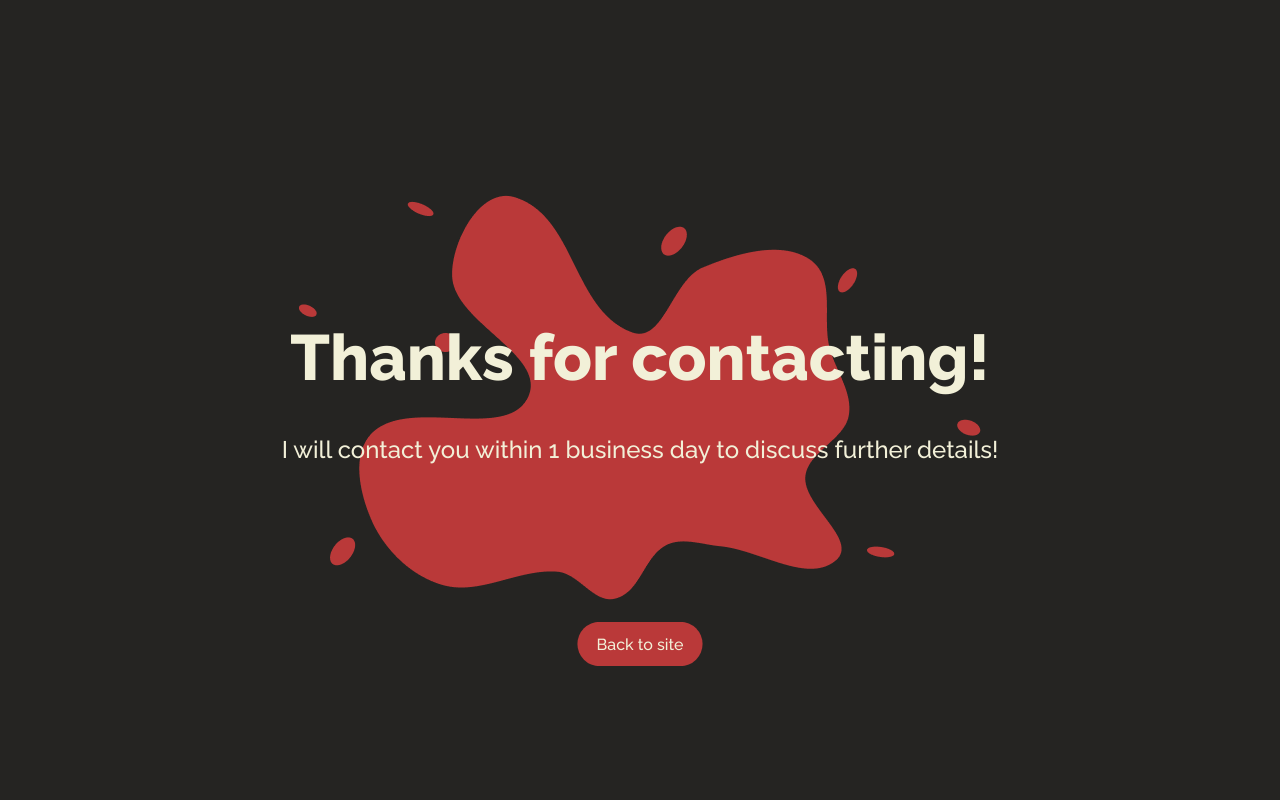
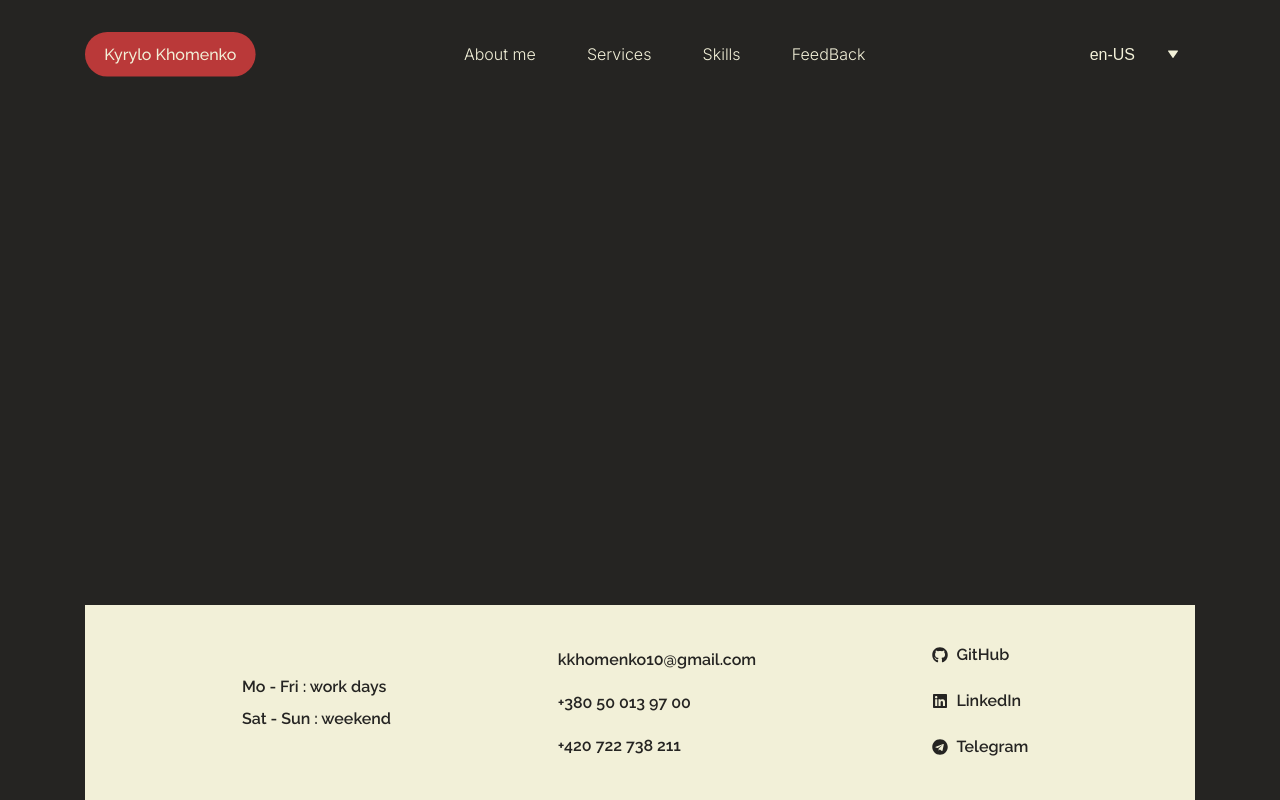
Before and after one commit to kiz0r/presentation-project, a React (Vite) app: page / in a window 1280 px wide. Built offline with nearby package versions, Linux system fonts and the light colour scheme.

Commit message:
Start to develop Skills section

```diff
--- a/src/App.jsx
+++ b/src/App.jsx
@@ -4,7 +4,7 @@ import './locale'
 import ThankYouPage from './pages/ThankYouPage'
 
 function App () {
-  return <ThankYouPage />
+  return <MainPage />
 }
 
 export default App
--- /dev/null
+++ b/src/components/Skills/index.jsx
@@ -0,0 +1,5 @@
+const Skills = () => {
+  return <section id='skills'></section>
+}
+
+export default Skills
--- a/src/pages/MainPage/index.jsx
+++ b/src/pages/MainPage/index.jsx
@@ -1,11 +1,14 @@
 import Header from '../../components/Header'
 import Footer from '../../components/Footer'
+import Skills from '../../components/Skills'
 
 const MainPage = () => {
   return (
     <>
       <Header />
-      <main></main>
+      <main>
+        <Skills />
+      </main>
       <Footer />
     </>
   )
```
Also changed, not shown: src/components/SkillBox/index.jsx (added, +11 -0 lines).
